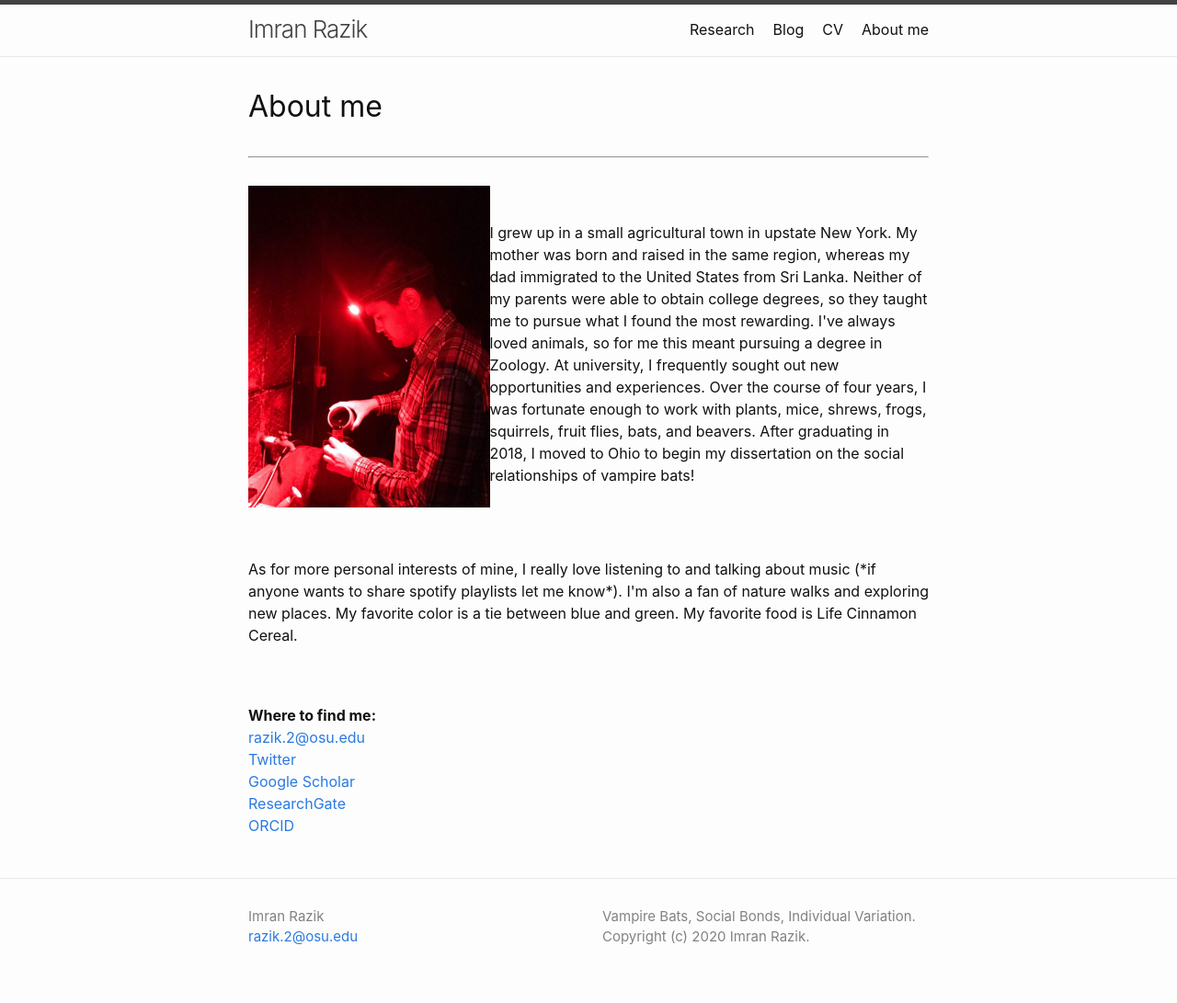
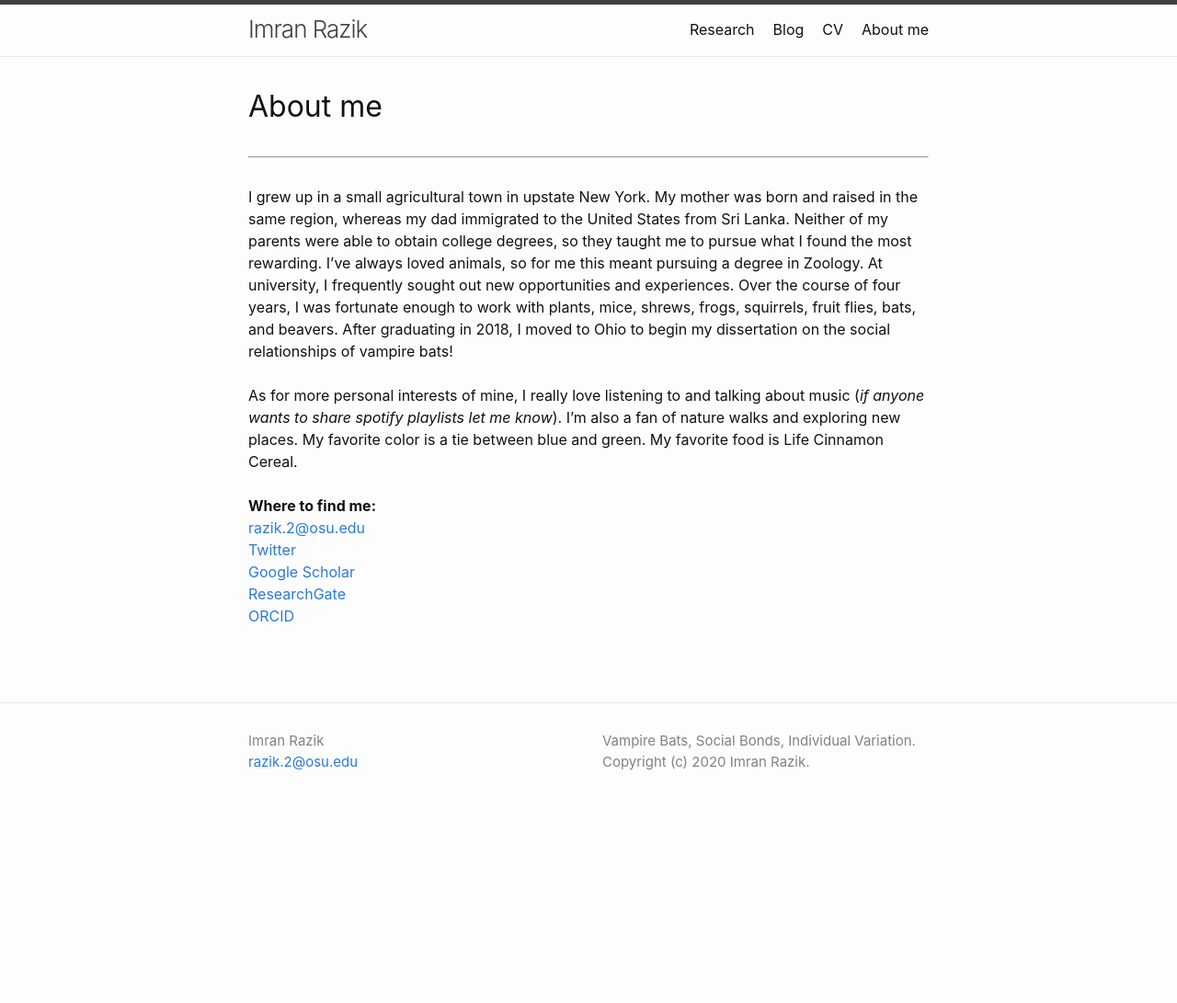
Before and after one commit to imranrazik/imranrazik.github.io, a Jekyll site: the page built from About-me.md, in a window 1280 px wide. Shown: the whole page at 92% size. Built offline with Jekyll 4.4.1, drawn with Linux system fonts in a browser that asks for light colours; our own code applies the rules of GitHub Pages for plain Markdown files; after the commit the page ends 900 px from its top, so only the background shows below that.

Commit message:
Update About-me.md

```diff
--- a/About-me.md
+++ b/About-me.md
@@ -3,15 +3,10 @@ layout: default
 ---
 # About me
 ---
-<img align="left" src="/assets/34349279-38d9-4de1-ad80-4556efc33ab1.jpg" height="350">&nbsp;&nbsp;&nbsp;&nbsp;
-<p>
-  I grew up in a small agricultural town in upstate New York. My mother was born and raised in the same region, whereas my dad immigrated to the United States from Sri Lanka. Neither of my parents were able to obtain college degrees, so they taught me to pursue what I found the most rewarding. I've always loved animals, so for me this meant pursuing a degree in Zoology. At university, I frequently sought out new opportunities and experiences. Over the course of four years, I was fortunate enough to work with plants, mice, shrews, frogs, squirrels, fruit flies, bats, and beavers. After graduating in 2018, I moved to Ohio to begin my dissertation on the social relationships of vampire bats!
-  </p>
+I grew up in a small agricultural town in upstate New York. My mother was born and raised in the same region, whereas my dad immigrated to the United States from Sri Lanka. Neither of my parents were able to obtain college degrees, so they taught me to pursue what I found the most rewarding. I've always loved animals, so for me this meant pursuing a degree in Zoology. At university, I frequently sought out new opportunities and experiences. Over the course of four years, I was fortunate enough to work with plants, mice, shrews, frogs, squirrels, fruit flies, bats, and beavers. After graduating in 2018, I moved to Ohio to begin my dissertation on the social relationships of vampire bats!
 <br />
 <br />
-<p>
-  As for more personal interests of mine, I really love listening to and talking about music (*if anyone wants to share spotify playlists let me know*). I'm also a fan of nature walks and exploring new places. My favorite color is a tie between blue and green. My favorite food is Life Cinnamon Cereal.
-  </p>
+As for more personal interests of mine, I really love listening to and talking about music (*if anyone wants to share spotify playlists let me know*). I'm also a fan of nature walks and exploring new places. My favorite color is a tie between blue and green. My favorite food is Life Cinnamon Cereal.
 <br />
 <br />
 **Where to find me:** <br/>
```
